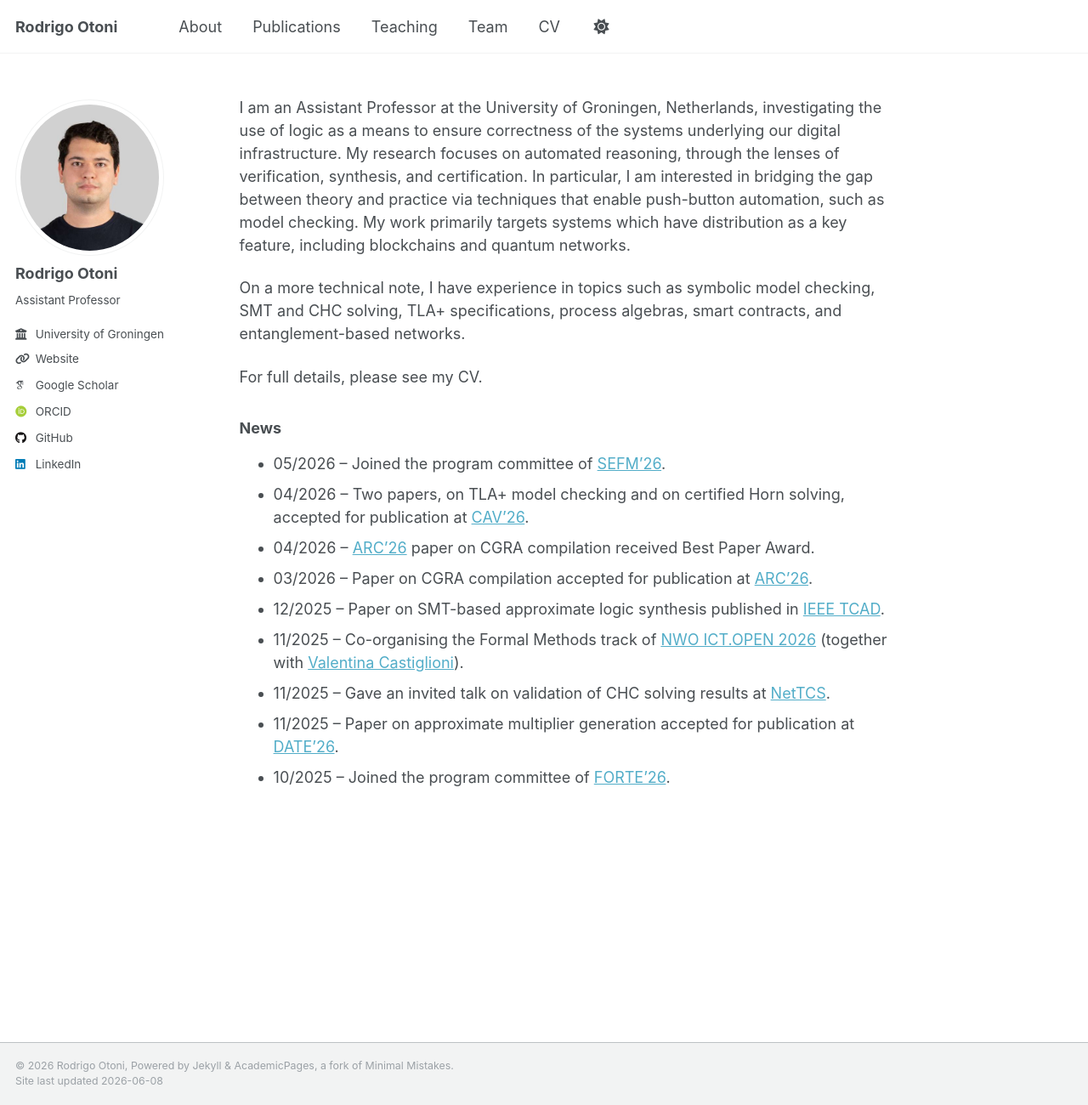
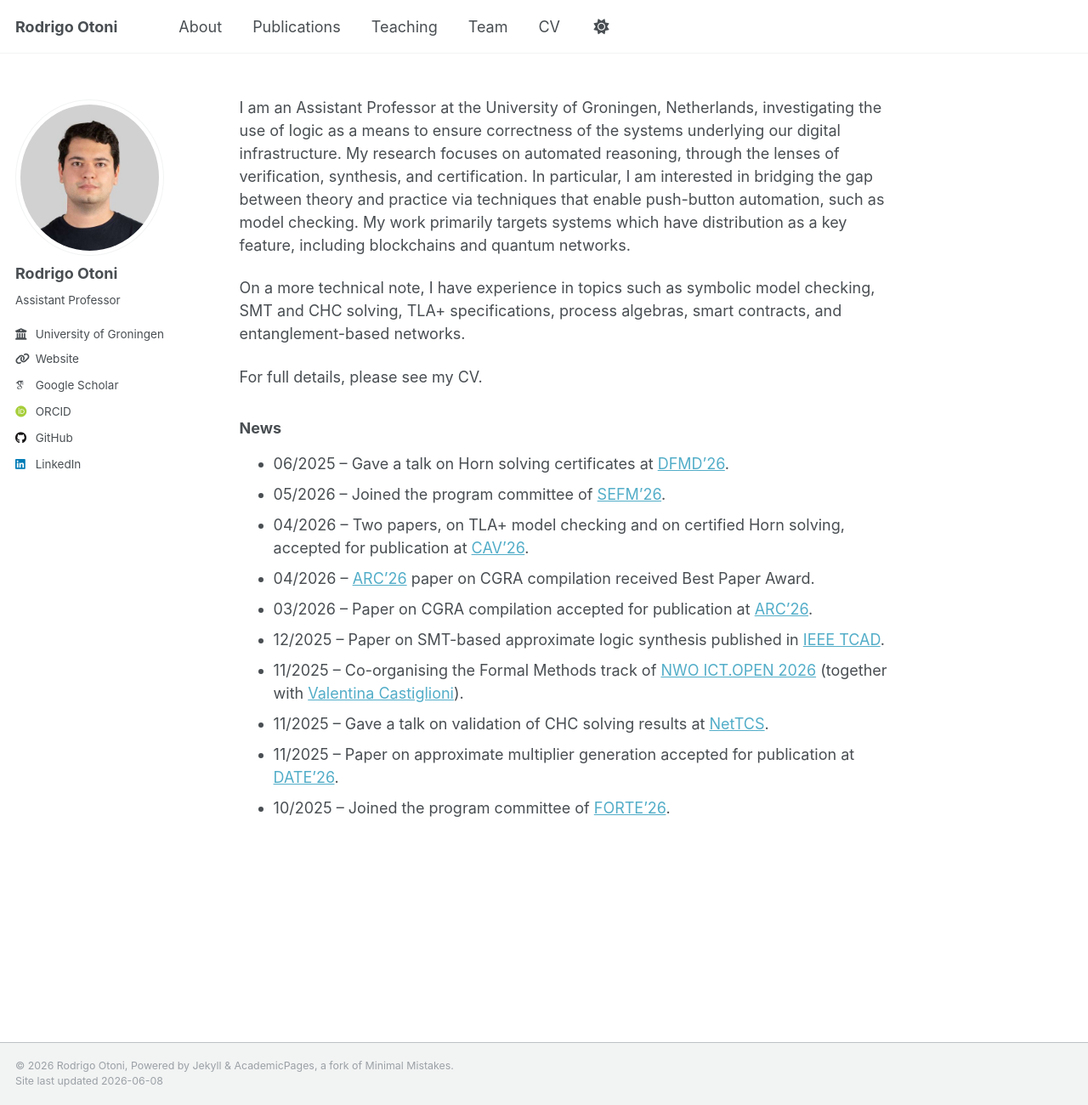
Before and after one commit to rodrigo7491/rodrigo7491.github.io, a Jekyll site: the page built from _pages/about.md, in a window 1280 px wide and 1300 px high. Shown: the whole window at 85% size. Built offline with Jekyll 4.4.1, drawn with Linux system fonts in a browser that asks for light colours; some web fonts are replaced.

Commit message:
update news

```diff
--- a/_pages/about.md
+++ b/_pages/about.md
@@ -15,18 +15,21 @@ For full details, please see my CV.
 
 ### News
 
+- 06/2025 &ndash; Gave a talk on Horn solving certificates at [DFMD'26].
 - 05/2026 &ndash; Joined the program committee of [SEFM'26].
 - 04/2026 &ndash; Two papers, on TLA+ model checking and on certified Horn solving, accepted for publication at [CAV'26].
 - 04/2026 &ndash; [ARC'26] paper on CGRA compilation received Best Paper Award.
 - 03/2026 &ndash; Paper on CGRA compilation accepted for publication at [ARC'26].
 - 12/2025 &ndash; Paper on SMT-based approximate logic synthesis published in [IEEE TCAD].
 - 11/2025 &ndash; Co-organising the Formal Methods track of [NWO ICT.OPEN 2026] (together with [Valentina Castiglioni]).
-- 11/2025 &ndash; Gave an invited talk on validation of CHC solving results at [NetTCS].
+- 11/2025 &ndash; Gave a talk on validation of CHC solving results at [NetTCS].
 - 11/2025 &ndash; Paper on approximate multiplier generation accepted for publication at [DATE'26].
 - 10/2025 &ndash; Joined the program committee of [FORTE'26].
 
 [comment]: <> (- 09/2025 &ndash; Joined the University of Groningen as an Assistant Professor!)
 
+[DFMD'26]: https://conf.researchr.org/home/dfdm-2026
+[SEFM'26]: https://sefm-conference.github.io/2026
 [CAV'26]: https://conferences.i-cav.org/2026
 [ARC'26]: https://www.arc2026.org
 [IEEE TCAD]: https://ieeexplore.ieee.org/xpl/RecentIssue.jsp?punumber=43
```
Also changed, not shown: other parts of _pages/about.md (+0 -1 lines).
